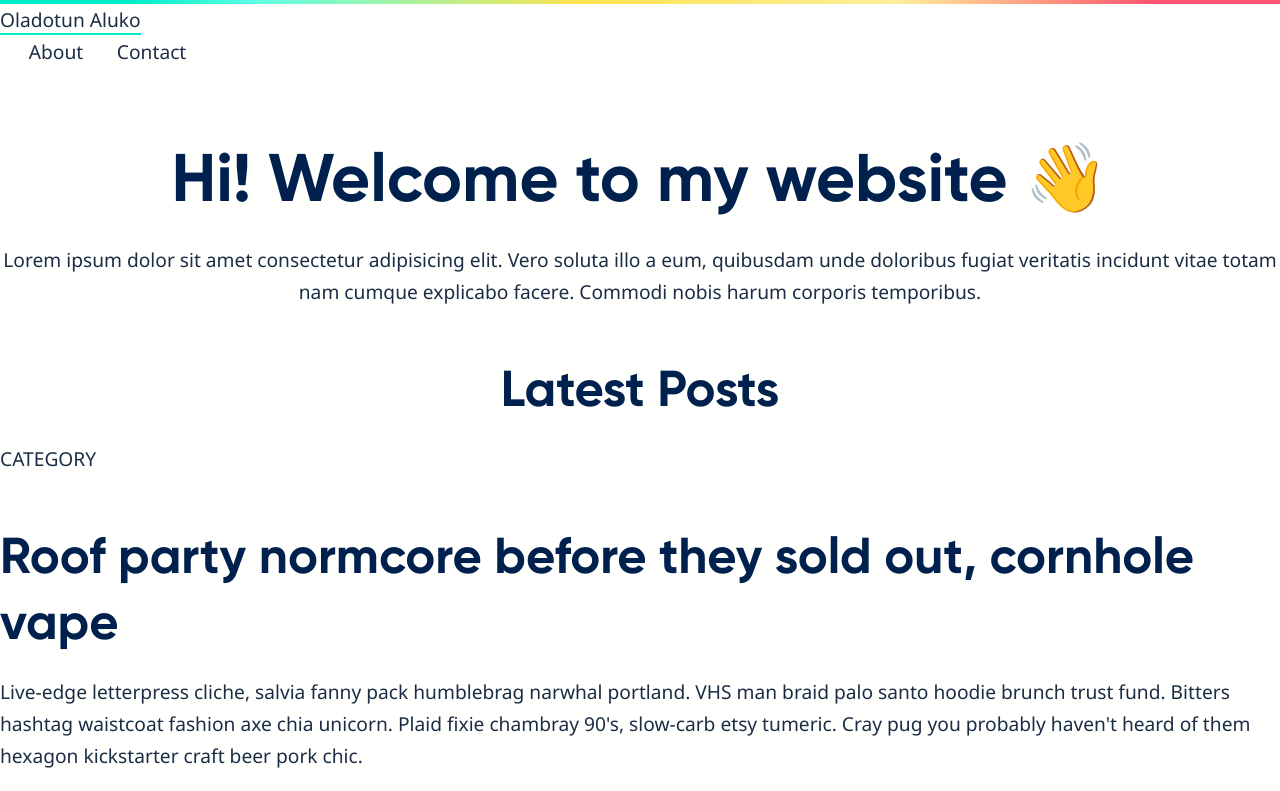
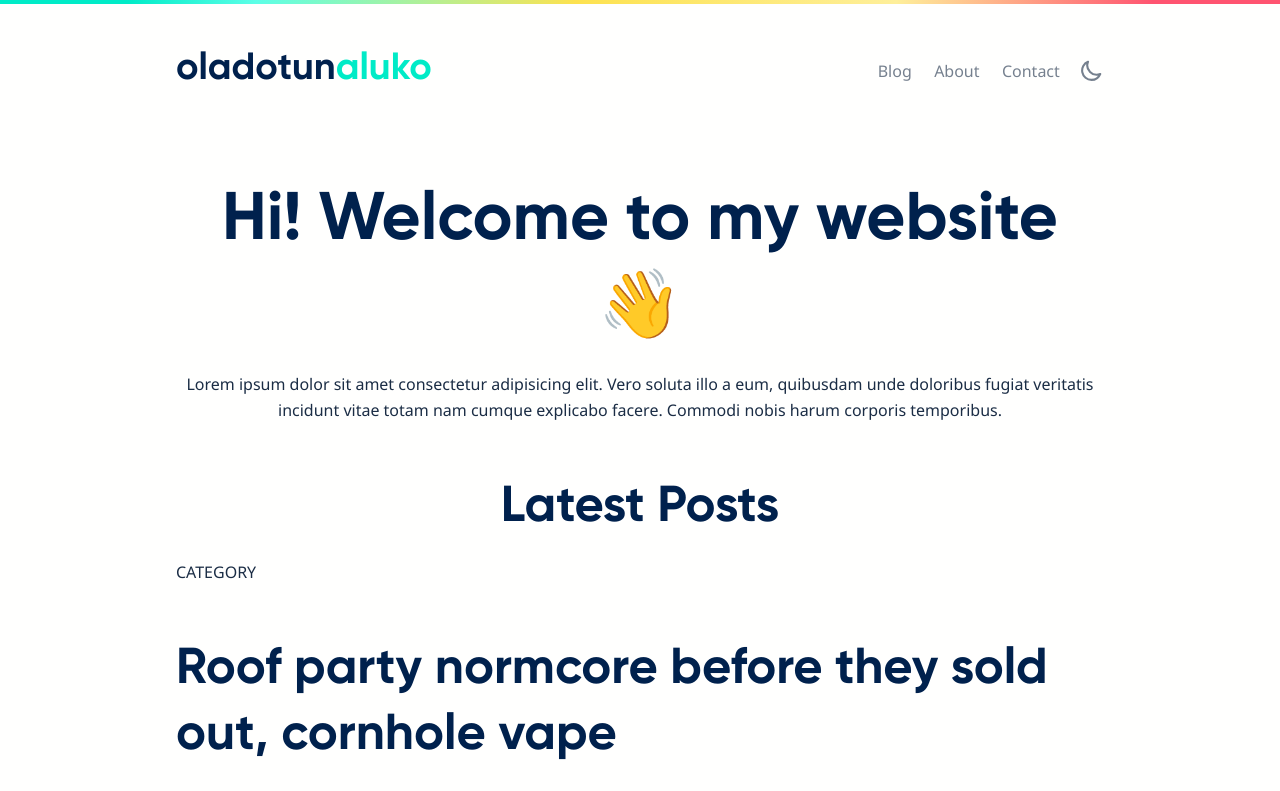
Before and after one commit to Nutod/oladotunaluko, a Next.js app: page / in a window 1280 px wide. Shown: the top 791 px of the page. Built offline with nearby package versions, Linux system fonts and the light colour scheme.

Commit message:
Updated styling

```diff
--- a/components/Header.js
+++ b/components/Header.js
@@ -1,23 +1,63 @@
-import Head from "next/head"
-import Link from "next/link"
-import Logo from "./Logo"
+import { useTheme } from '../context/ThemeContext'
 
 export default function Header() {
+  const { theme, toggleTheme } = useTheme()
+
   return (
-    <header className="text-gray-600 shadow">
-      <div className="container mx-auto flex flex-wrap py-5 flex-col md:flex-row items-center">
-        <Logo />
-        <nav className="md:ml-auto flex flex-wrap items-center text-base justify-center">
-          <Link href="/about">
-            <a className="mr-5 hover:bg-gray-200 py-1 px-3 cursor-pointer focus:outline-none rounded">
-              About
-            </a>
-          </Link>
-          <Link href="/contact">
-            <a className="hover:bg-gray-200 py-1 px-3 cursor-pointer focus:outline-none rounded">
-              Contact
-            </a>
-          </Link>
+    <header>
+      <div className="container header">
+        <div>
+          <h3>
+            oladotun<span>aluko</span>
+          </h3>
+        </div>
+        <nav>
+          <ul>
+            <li>
+              <a href="Blog">Blog</a>
+            </li>
+            <li>
+              <a href="About">About</a>
+            </li>
+            <li>
+              <a href="Contact">Contact</a>
+            </li>
+            {theme === 'dark' ? (
+              <li onClick={toggleTheme}>
+                <svg
+                  className="toggle-icon"
+                  fill="none"
+                  stroke="currentColor"
+                  viewBox="0 0 24 24"
+                  xmlns="http://www.w3.org/2000/svg"
+                >
+                  <path
+                    stroke-linecap="round"
+                    stroke-linejoin="round"
+                    stroke-width="2"
+                    d="M12 3v1m0 16v1m9-9h-1M4 12H3m15.364 6.364l-.707-.707M6.343 6.343l-.707-.707m12.728 0l-.707.707M6.343 17.657l-.707.707M16 12a4 4 0 11-8 0 4 4 0 018 0z"
+                  ></path>
+                </svg>
+              </li>
+            ) : (
+              <li onClick={toggleTheme}>
+                <svg
+                  className="toggle-icon"
+                  fill="none"
+                  stroke="currentColor"
+                  viewBox="0 0 24 24"
+                  xmlns="http://www.w3.org/2000/svg"
+                >
+                  <path
+                    stroke-linecap="round"
+                    stroke-linejoin="round"
+                    stroke-width="2"
+                    d="M20.354 15.354A9 9 0 018.646 3.646 9.003 9.003 0 0012 21a9.003 9.003 0 008.354-5.646z"
+                  ></path>
+                </svg>
+              </li>
+            )}
+          </ul>
         </nav>
       </div>
     </header>
--- a/components/Logo.js
+++ b/components/Logo.js
@@ -1,10 +1,14 @@
-import Link from "next/link"
+import Link from 'next/link'
 
 export default function Logo() {
   return (
     <Link href="/">
-      <a className="font-brand font-medium text-gray-900">
-        <span className="text-xl">Oladotun Aluko</span>
+      <a>
+        <div>
+          <h3>
+            oladotun<span>aluko</span>
+          </h3>
+        </div>
       </a>
     </Link>
   )
--- a/context/ThemeContext.js
+++ b/context/ThemeContext.js
@@ -3,10 +3,10 @@ import React from 'react'
 const ThemeContext = React.createContext()
 
 export default function ThemeProvider({ children }) {
-  const [theme, setTheme] = React.useState('')
+  const [theme, setTheme] = React.useState('light')
 
   const toggleTheme = () => {
-    setTheme(theme => (theme === '' ? 'dark' : ''))
+    setTheme(theme => (theme === 'light' ? 'dark' : 'light'))
   }
 
   const value = { theme, toggleTheme }
--- a/pages/_app.js
+++ b/pages/_app.js
@@ -10,7 +10,7 @@ function MyApp({ Component, pageProps }) {
       <Head>
         <link rel="preconnect" href="https://fonts.gstatic.com" />
         <link
-          href="https://fonts.googleapis.com/css2?family=Noto+Sans&display=swap"
+          href="https://fonts.googleapis.com/css2?family=Fira+Mono&family=Noto+Sans&display=swap"
           rel="stylesheet"
         />
         <link
--- a/styles/_elements.scss
+++ b/styles/_elements.scss
@@ -1,3 +1,21 @@
+.container {
+  max-width: 58rem;
+  margin-left: auto;
+  margin-right: auto;
+
+  @media screen and (max-width: $extra-large-breakpoint) {
+    max-width: 45rem;
+  }
+
+  @media screen and (max-width: $large-breakpoint) {
+    max-width: 80%;
+  }
+
+  @media screen and (max-width: $small-breakpoint) {
+    max-width: 90%;
+  }
+}
+
 img {
   border-radius: 5px;
   box-shadow: var(--elevation-four);
@@ -7,3 +25,26 @@ svg {
   width: 14px;
   height: 14px;
 }
+
+.toggle-icon {
+  width: 25px;
+  height: 25px;
+  opacity: 0.6;
+  transition: opacity 0.1s ease-in;
+  cursor: pointer;
+
+  color: var(--textColor);
+
+  &:hover {
+    opacity: 1;
+  }
+}
+
+code {
+  font-family: var(--font-mono);
+  background: var(--color-black);
+  display: block;
+  color: var(--color-white);
+  font-size: $size-400;
+  padding: $size-500;
+}
--- a/styles/_global.scss
+++ b/styles/_global.scss
@@ -15,8 +15,9 @@
   --textColor: var(--color-black-glare);
 
   // Font Definitions
-  --heading-font: 'Gilroy', sans-serif;
-  --body-font: 'Noto Sans', sans-serif;
+  --font-display: 'Gilroy', sans-serif;
+  --font-body: 'Noto Sans', sans-serif;
+  --font-mono: 'Fira Mono', monospace;
 
   // Elevations
   --elevation-one: 0 1px 3px 0 rgba(0, 0, 0, 0.1),
@@ -67,13 +68,11 @@ html {
 
 body {
   background-color: var(--backgroundColor);
-  font-family: var(--body-font);
+  font-family: var(--font-body);
   font-weight: 300;
   line-height: 1.65;
   color: var(--textColor);
-  // padding: clamp(2rem, 5%, 5rem);
   overflow-x: hidden;
-  font-size: 1.2rem;
 
   border-width: 0.3rem 0;
   border-style: solid;
--- a/styles/_header.scss
+++ b/styles/_header.scss
@@ -1,10 +1,11 @@
-header {
+.header {
   display: grid;
   grid-template-columns: fit-content(35ch) 1fr;
 
+  margin-top: $size-700;
   margin-bottom: $size-900;
 
-  @media screen and (max-width: $medium-breakpoint) {
+  @media screen and (max-width: $large-breakpoint) {
     grid-template-rows: min-content 1fr;
     grid-row-gap: 1rem;
   }
@@ -15,7 +16,7 @@ header {
   }
 
   div {
-    @media screen and (max-width: $medium-breakpoint) {
+    @media screen and (max-width: $large-breakpoint) {
       grid-column: 1 / -1;
       justify-self: center;
     }
@@ -25,17 +26,38 @@ header {
     align-self: center;
     justify-self: end;
 
-    & > a {
-      margin-left: 1.5rem;
-      padding: 0.3rem;
-      border: 0;
+    ul {
+      list-style: none;
 
-      &:hover {
-        border-bottom: 2px solid var(--color-primary);
+      display: flex;
+
+      li {
+        margin-left: 1rem;
+      }
+
+      a {
+        padding: 0.2rem;
+        border: 0;
+        opacity: 0.6;
+
+        &:hover {
+          border-bottom: 2px solid var(--color-primary);
+          opacity: 1;
+        }
       }
     }
 
-    @media screen and (max-width: $medium-breakpoint) {
+    // & > * {
+    //   margin-left: 1.5rem;
+    //   padding: 0.2rem;
+    //   border: 0;
+
+    //   &:hover {
+    //     border-bottom: 2px solid var(--color-primary);
+    //   }
+    // }
+
+    @media screen and (max-width: $large-breakpoint) {
       grid-column: 1 / -1;
       justify-self: center;
 
@@ -49,9 +71,6 @@ header {
     }
 
     @media screen and (max-width: $really-really-small-breakpoint) {
-      display: flex;
-      flex-wrap: wrap;
-
       & > a {
         margin: 1rem !important;
         padding: 0;
--- a/styles/_typography.scss
+++ b/styles/_typography.scss
@@ -4,7 +4,7 @@ h3,
 h4,
 h5 {
   margin: 3rem 0 1.38rem;
-  font-family: var(--heading-font);
+  font-family: var(--font-display);
   color: var(--headingColor);
   font-weight: 600;
   line-height: 1.3;
--- a/styles/_variables.scss
+++ b/styles/_variables.scss
@@ -1,3 +1,4 @@
+$extra-large-breakpoint: 60em; // 960px
 $large-breakpoint: 48em; // 768px
 $medium-breakpoint: 37.5em; // 600px
 $small-breakpoint: 28.125em; // 450px
```
Also changed, not shown: pages/elements.js (+11 -24 lines).
